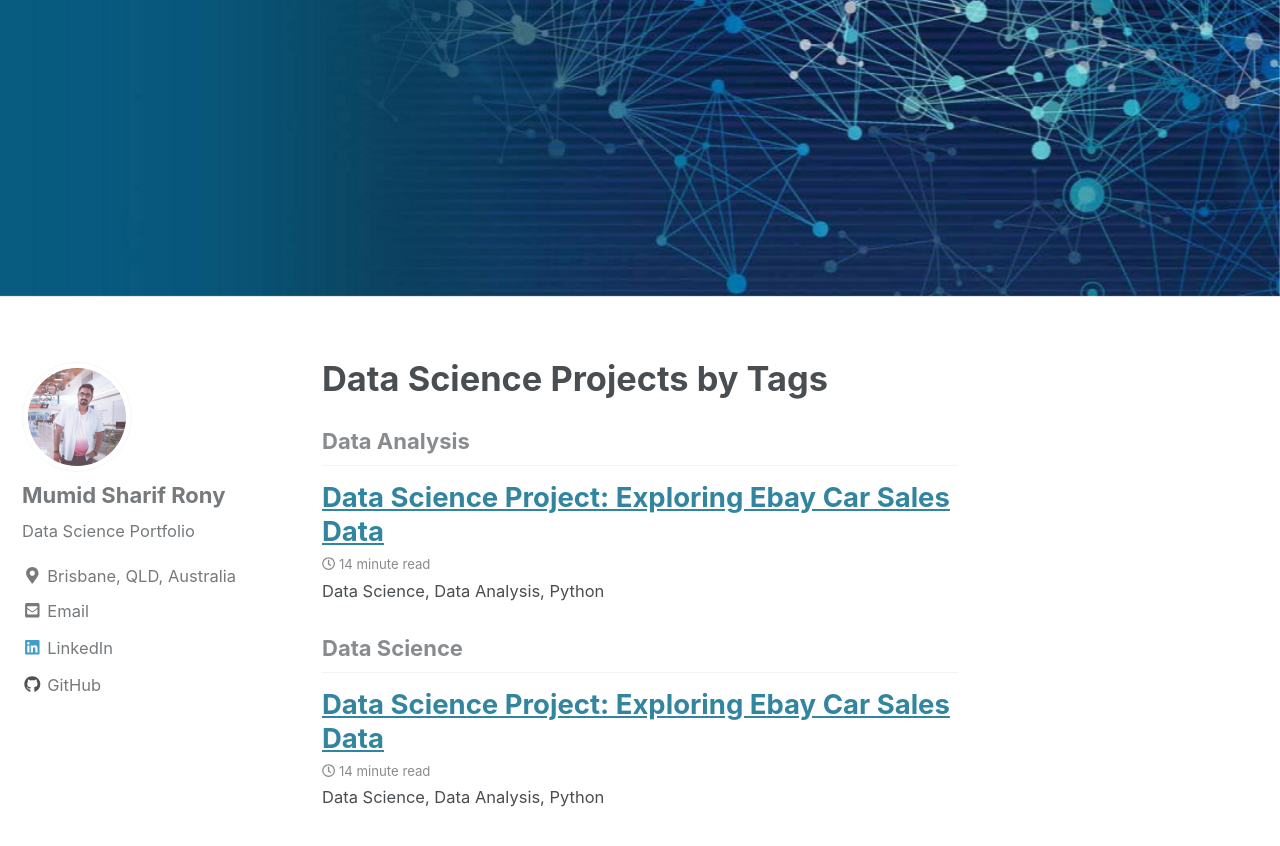
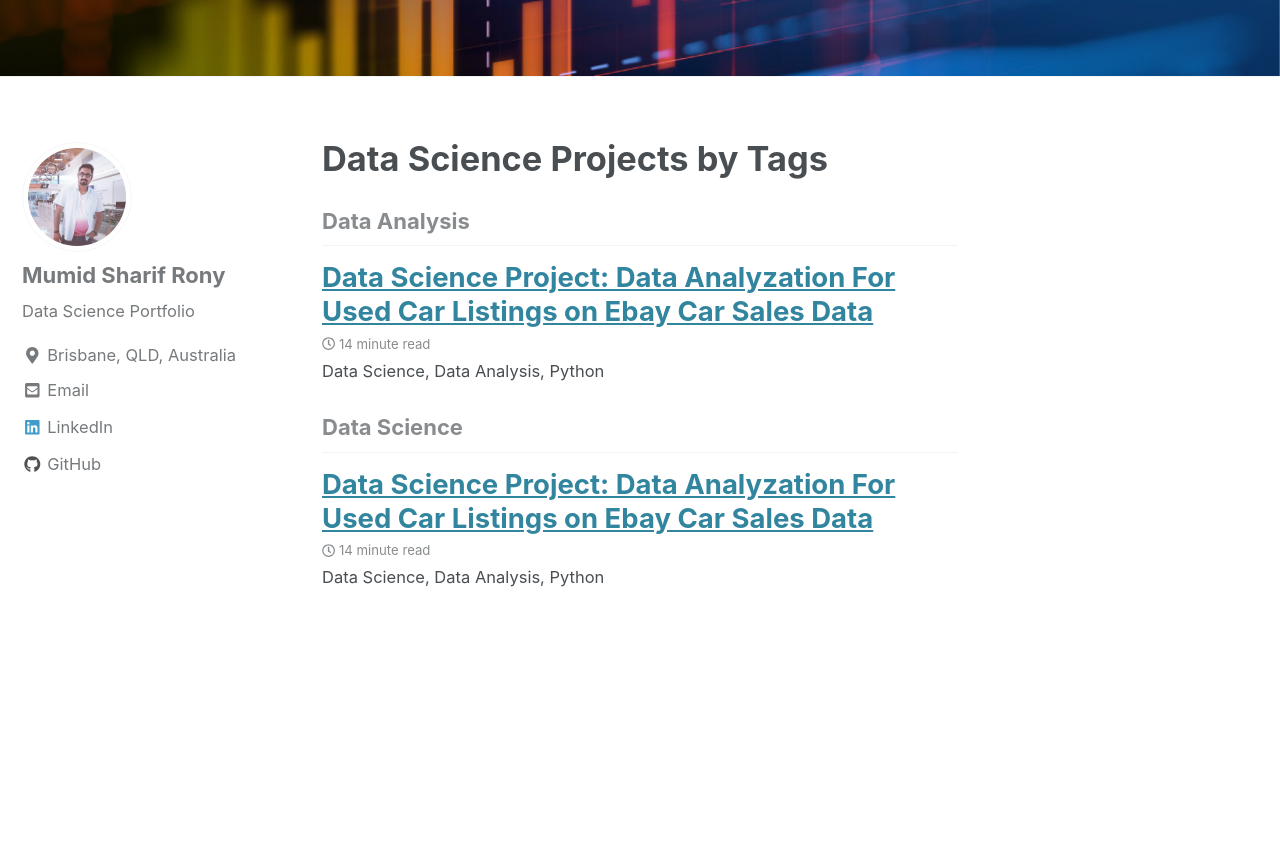
Before and after one commit to mumid/mumid.github.io, a Jekyll site: the page built from _pages/DataScienceProjects.md, in a window 1280 px wide and 900 px high, scrolled down 513 px. Shown: the top 846 px of the window. Built offline with Jekyll 4.4.1, drawn with Linux system fonts in a browser that asks for light colours; cached includes are drawn as plain includes; nearby versions of some CDN libraries.

Commit message:
post page updated

```diff
--- a/_pages/DataScienceProjects.md
+++ b/_pages/DataScienceProjects.md
@@ -4,7 +4,7 @@ permalink: /Data-Science-Projects/
 title: "Data Science Projects by Tags"
 author_profile: true
 header:
-  image: "/images/datascienceprojects.jpg"
+  image: "/images/DataScienceProjects.jpg"
 ---
 {% include base_path %}
 {% include group-by-array collection=site.posts field="tags" %}
--- a/_posts/2019-05-14-Explore.md
+++ b/_posts/2019-05-14-Explore.md
@@ -1,5 +1,5 @@
 ---
-title: "Data Science Project: Exploring Ebay Car Sales Data"
+title: "Data Science Project: Data Analyzation For Used Car Listings on Ebay Car Sales Data"
 Date: 2019-05-14
 tags: [Data Science, Data Analysis]
 header:
```
Also changed, not shown: other parts of _posts/2019-05-14-Explore.md (+0 -1 lines), images/BizAnalytics_vs_Intelligence-Hero.jpg (deleted), images/DSP.jpg (added), images/datascienceprojects.jpg.
